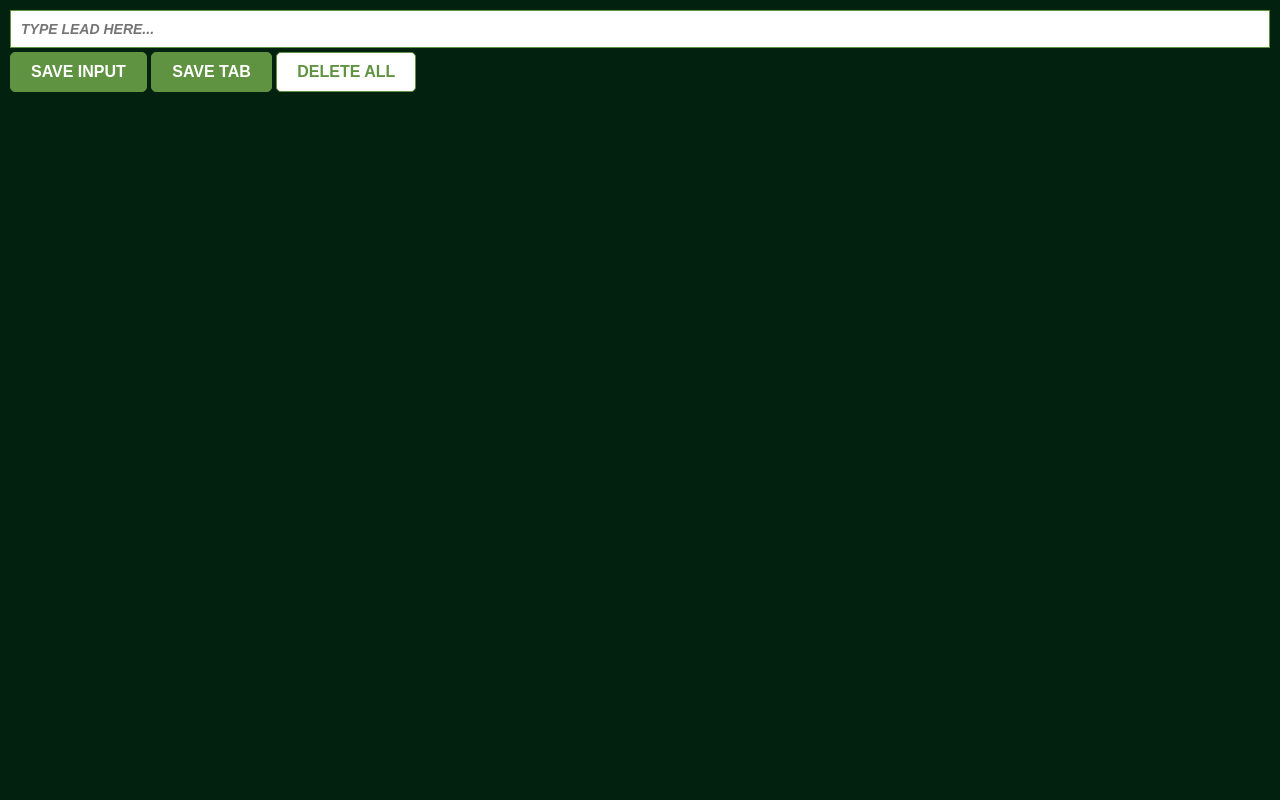
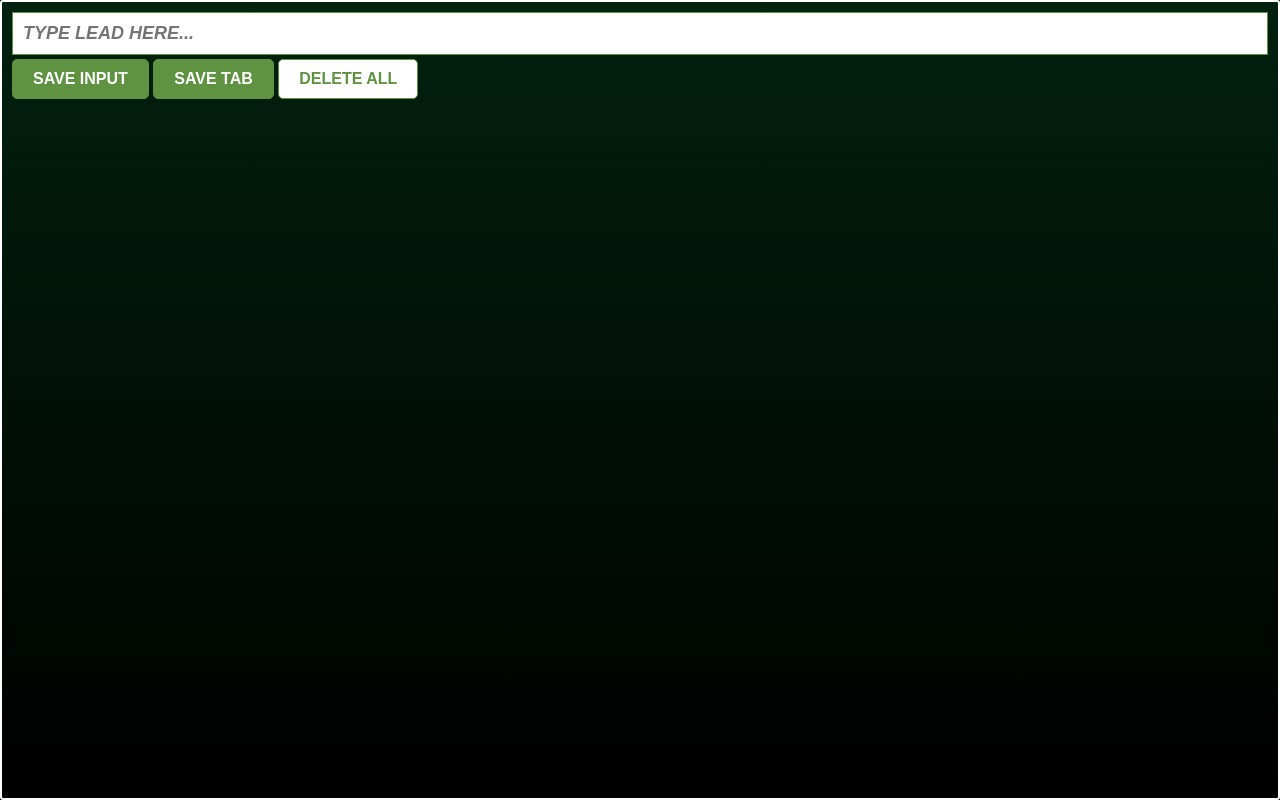
Before and after one commit to angelofsd/lead-tracker, a website built with Vite: page Lead Tracker/index.html in a window 1280 px wide. Built offline with nearby package versions, Linux system fonts and the light colour scheme; a web font is replaced by a local one.

Commit message:
style changes

```diff
--- a/Lead Tracker/index.css
+++ b/Lead Tracker/index.css
@@ -3,7 +3,9 @@ body {
     padding: 10px;
     font-family: Arial, Helvetica, sans-serif;
     min-width: 400px;
-    background-color: rgb(2, 33, 15);
+    background:linear-gradient(rgb(2, 33, 15), black);
+    border: solid 2px white;
+    border-radius: 3px;
 }
 
 input {
@@ -13,13 +15,8 @@ input {
     border: 1px solid #5f9341;
     margin-bottom: 4px;
     font-style: italic;
-
-    font-size: 14px;
-}
-
-::placeholder {
     font-weight: bold;
-    text-shadow: 0px 0px 2px white;
+    font-size: 18px;
 }
 
 button {
--- a/Lead Tracker/index.html
+++ b/Lead Tracker/index.html
@@ -4,7 +4,7 @@
         <link href="https://fonts.googleapis.com/css2?family=Happy+Monkey&family=Orbitron&family=Roboto+Condensed&display=swap" rel="stylesheet">
     </head>
     <body>
-        <input type="text" id="input-el" placeholder="TYPE LEAD HERE...">
+        <input type="text" id="input-el" placeholder="TYPE LEAD HERE..." class="textbox">
         <button id="input-btn">SAVE INPUT</button>
         <button id="tab-btn">SAVE TAB</button>
         <button id="delete-btn">DELETE ALL</button>
```
